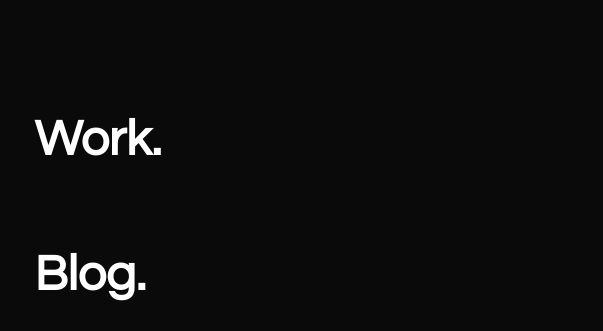
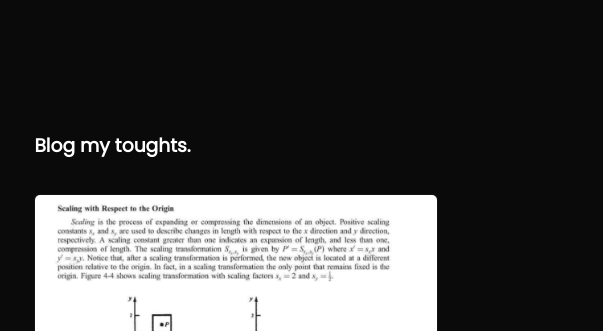
Before and after one commit to Seth0x41/seth0x41.github.iio, a plain HTML site: page index.html in a window 1280 px wide. Shown: the top 331 px of the page, 388-991 px from the left. Drawn offline with nearby package versions, Linux system fonts and the light colour scheme; a script that the page names is missing.

Commit message:
add post

```diff
--- a/index.css
+++ b/index.css
@@ -283,9 +283,6 @@ body {
 #work {
   margin: 2vh 0px;
   padding: 4vh 0px !important;
-}
-#work p{
-    font-size: 25px;
 }
 
 #forks {
--- a/index.html
+++ b/index.html
@@ -34,7 +34,6 @@
     </div>
     <div id="display">
       <div id="work">
-        <h1>Work.</h1>
         <div class="projects" id="work_section">
 
       </div>
@@ -43,7 +42,7 @@
         <div class="projects" id="forks_section"></div>
       </div>
       <div id="blog_section">
-        <h1>Blog.</h1>
+        <h3>Blog my toughts.</h3>
         <div id="blogs"></div>
       </div>
       <div id="footer">
```
